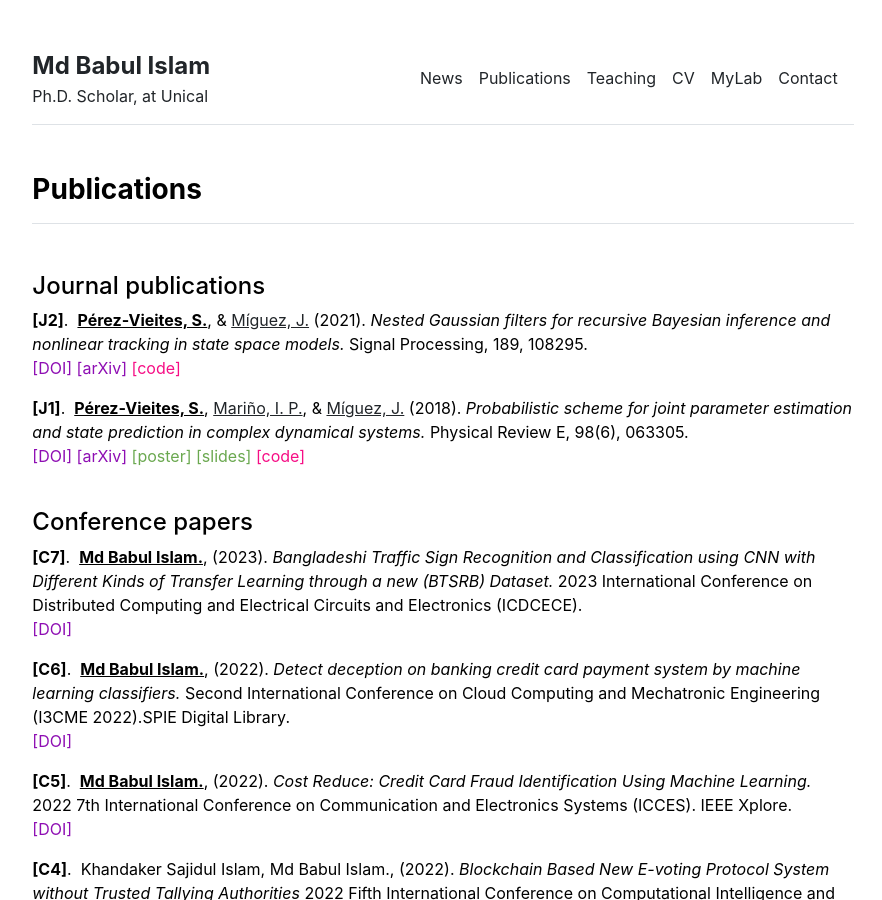
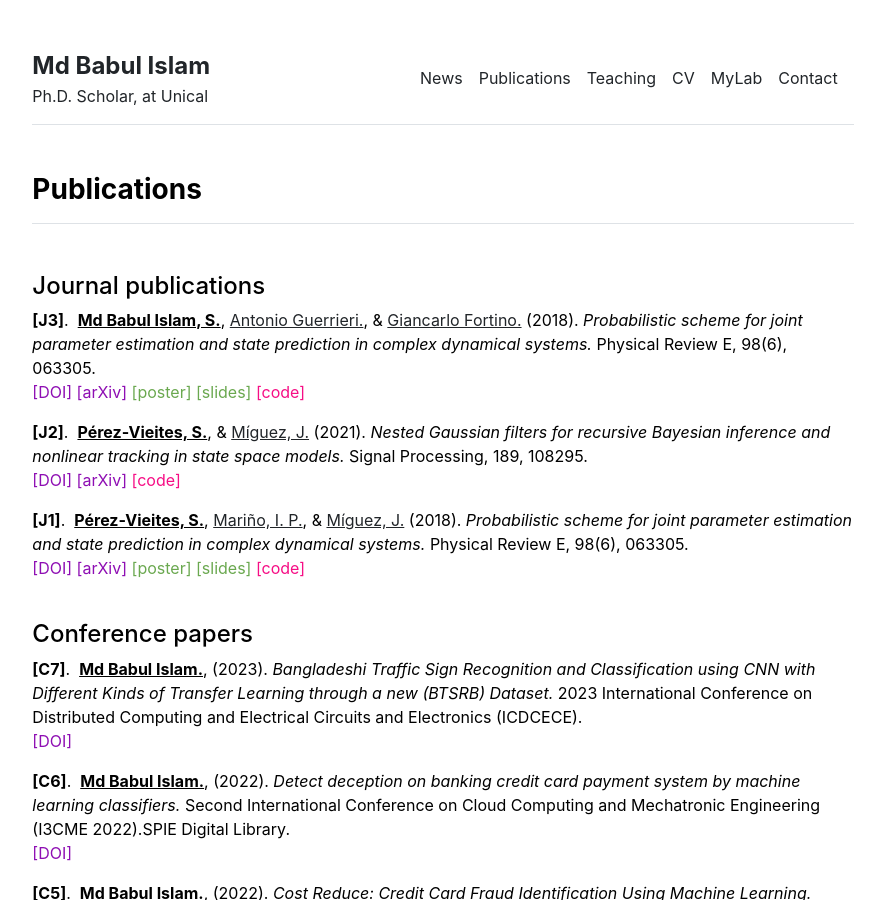
Before and after one commit to babulcseian/babulcseian.github.io, a Jekyll site: the page built from publications.md, in a window 1280 px wide and 900 px high. Shown: the whole window, without its empty margins (197-1079 px from the left). Built offline with Jekyll 4.4.1, drawn with Linux system fonts in a browser that asks for light colours; a style sheet for code colours, icons or effects is not loaded.

Commit message:
Update publications.yml

```diff
--- a/_data/publications.yml
+++ b/_data/publications.yml
@@ -1,4 +1,5 @@
 journal:
+- {idx: '[J3]', authors: [{name: 'Md Babul Islam, S.', me: '1'}, {name: 'Antonio Guerrieri.', url: 'https://gestion2.urjc.es/pdi/ver/ines.perez'}, {name: 'Giancarlo Fortino.', url: 'https://jmiguez.webs.tsc.uc3m.es/', last: '1'}], year: '2018', title: 'Probabilistic scheme for joint parameter estimation and state prediction in complex dynamical systems.', journal: 'Physical Review E, 98(6), 063305.', doi: 'https://doi.org/10.1103/PhysRevE.98.063305', arxiv: 'https://arxiv.org/abs/1708.03730', poster: 'publications/posters/posterSIAMChapterSaraPV.pdf', slides: 'publications/slides/Charla05DiciembreGTS.pdf', code: 'https://github.com/sarapv/Perez-Vieites2018_NestedHybridFilter.git'}
 - {idx: '[J2]', authors: [{name: 'Pérez-Vieites, S.', me: '1'}, {name: 'Míguez, J.', url: 'https://jmiguez.webs.tsc.uc3m.es/', last: '1'}], year: '2021',title: 'Nested Gaussian filters for recursive Bayesian inference and nonlinear tracking in state space models.', journal: 'Signal Processing, 189, 108295.', web: 'https://www.sciencedirect.com/science/article/pii/S0165168421003327', doi: 'https://doi.org/10.1016/j.sigpro.2021.108295', arxiv: 'https://arxiv.org/abs/2103.12666', code: 'https://github.com/sarapv/Perez-Vieites2021_NestedGaussianFilter.git'}
 - {idx: '[J1]', authors: [{name: 'Pérez-Vieites, S.', me: '1'}, {name: 'Mariño, I. P.', url: 'https://gestion2.urjc.es/pdi/ver/ines.perez'}, {name: 'Míguez, J.', url: 'https://jmiguez.webs.tsc.uc3m.es/', last: '1'}], year: '2018', title: 'Probabilistic scheme for joint parameter estimation and state prediction in complex dynamical systems.', journal: 'Physical Review E, 98(6), 063305.', doi: 'https://doi.org/10.1103/PhysRevE.98.063305', arxiv: 'https://arxiv.org/abs/1708.03730', poster: 'publications/posters/posterSIAMChapterSaraPV.pdf', slides: 'publications/slides/Charla05DiciembreGTS.pdf', code: 'https://github.com/sarapv/Perez-Vieites2018_NestedHybridFilter.git'}
 
```
